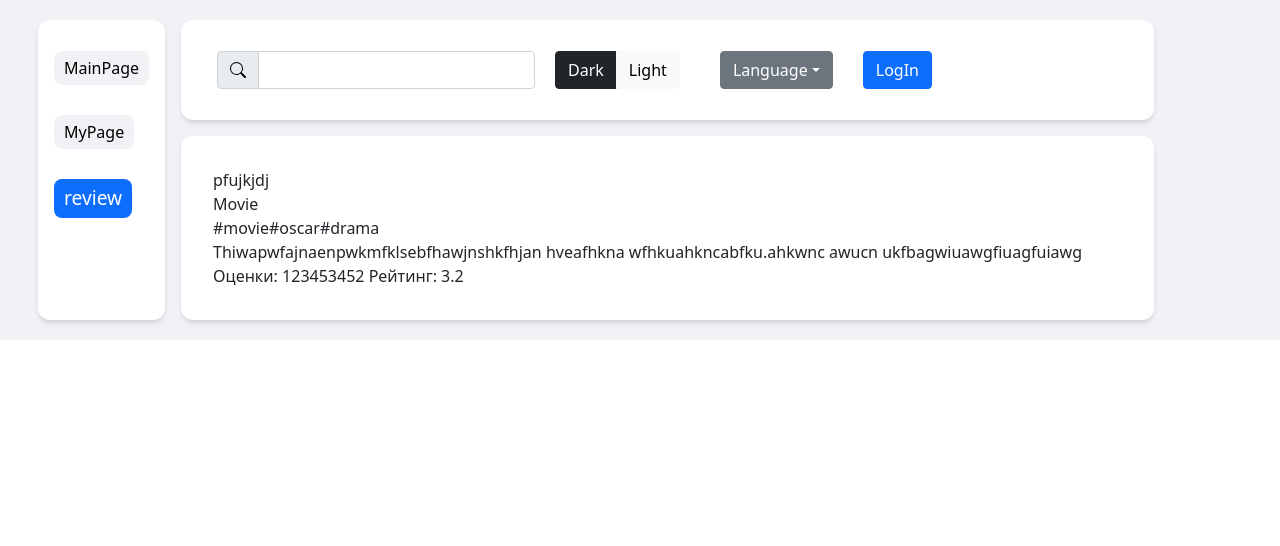
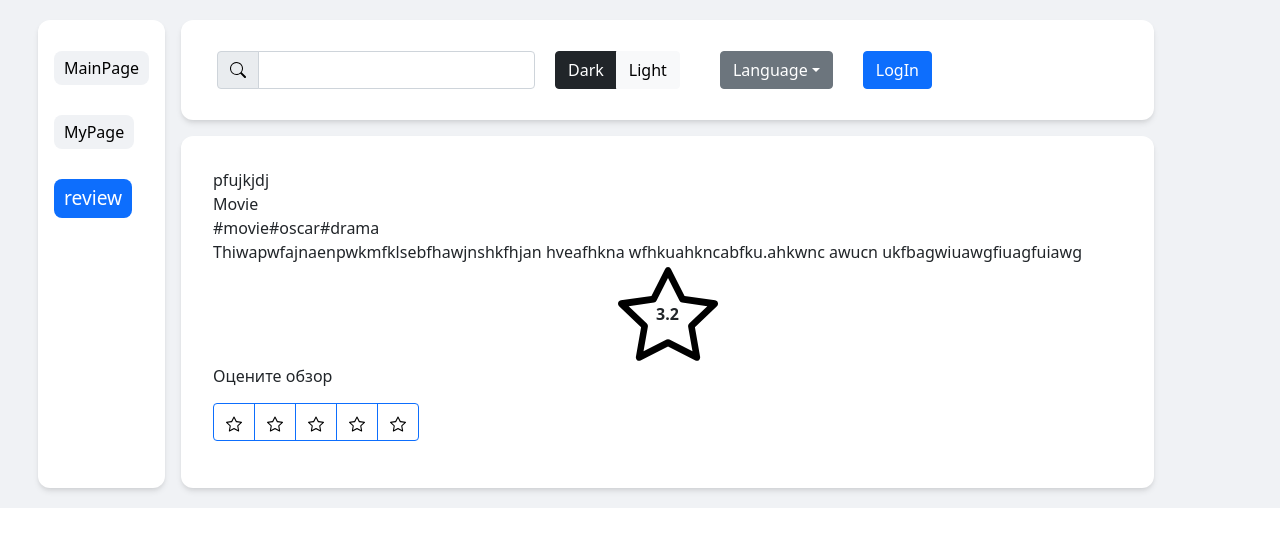
Before and after one commit to AlexeyBorovik/rec-app, a React (Create React App) app: page /review in a window 1280 px wide. Shown: the top 546 px of the page. Built offline with nearby package versions, Linux system fonts and the light colour scheme.

Commit message:
Added rating visual in Review component

```diff
--- a/src/components/Review/Review.jsx
+++ b/src/components/Review/Review.jsx
@@ -1,9 +1,16 @@
+import ButtonGroup from "react-bootstrap/ButtonGroup";
+import Button from "react-bootstrap/Button";
+import styles from "./Review.module.css";
+import starIcon from "../../icons/star.svg";
+
 export const Review = () => {
   const data = require("../../reviews.json");
 
   const review = data[0];
-  const rating = review.rating
-  const averagedRating = (rating.reduce((a, b) => a + b) / rating.length).toFixed(1)
+  const rating = review.rating;
+  const averagedRating = (
+    rating.reduce((a, b) => a + b) / rating.length
+  ).toFixed(1);
 
   return (
     <div>
@@ -11,7 +18,30 @@ export const Review = () => {
       <div>{review.group}</div>
       <div>{review.tags.map((tag) => `#${tag}`)}</div>
       <div>{review.text}</div>
-      <div>Оценки: {review.rating} Рейтинг: {averagedRating}</div>
+      <div className={styles.rating}>
+        <img src={starIcon} alt=""></img>
+        <div>{averagedRating}</div>
+      </div>
+      <div>
+        <div>Оцените обзор</div>
+        <ButtonGroup>
+          <Button variant="outline-primary">
+            <img src={starIcon} alt=""></img>
+          </Button>
+          <Button variant="outline-primary">
+            <img src={starIcon} alt=""></img>
+          </Button>
+          <Button variant="outline-primary">
+            <img src={starIcon} alt=""></img>
+          </Button>
+          <Button variant="outline-primary">
+            <img src={starIcon} alt=""></img>
+          </Button>
+          <Button variant="outline-primary">
+            <img src={starIcon} alt=""></img>
+          </Button>
+        </ButtonGroup>
+      </div>
     </div>
   );
 };
--- a/src/components/Review/Review.module.css
+++ b/src/components/Review/Review.module.css
@@ -0,0 +1,15 @@
+.rating {
+    position: relative;
+    display: flex;
+    justify-content: center;
+    align-items: center;
+}
+
+.rating img{
+    height: 100px;
+}
+
+.rating div{
+    position: absolute;
+    font-weight: bold;
+}
```
Also changed, not shown: src/icons/star.svg (added).
